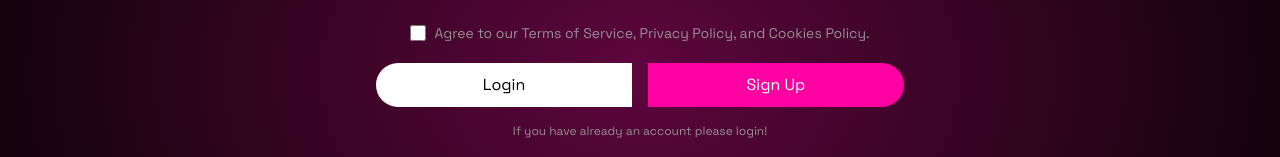
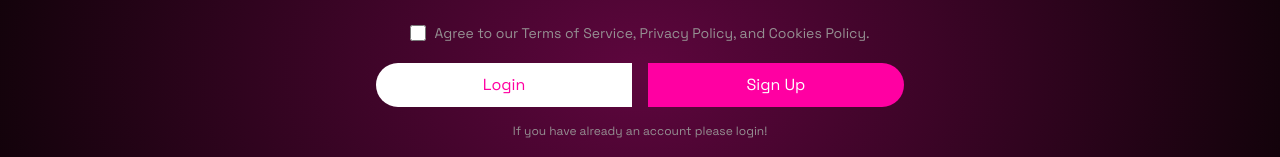
Before and after one commit to HamzaAliKundi/coltable-deshabord-admin, a React (Vite) app: page / in a window 1280 px wide. Shown: the part 489-646 px from the top of the page. Built offline with nearby package versions, Linux system fonts and the light colour scheme.

Commit message:
fix color

```diff
--- a/src/pages/auth/signUp.tsx
+++ b/src/pages/auth/signUp.tsx
@@ -240,14 +240,14 @@ const Signup = () => {
             <div className="flex justify-center mt-5 gap-4">
               <button
                 type="button"
-                className="w-full md:w-64 h-13 rounded-l-full bg-white text-black py-2.5 px-4 font-['Space_Grotesk']"
+                className="w-full md:w-64 h-13 rounded-l-full bg-white text-[#FF00A2] py-2.5 px-4 font-['Space_Grotesk']"
                 onClick={() => setIsLoginModalOpen(true)}
               >
                 Login
               </button>
               <button
                 type="submit"
-                className="w-full md:w-64 h-13 rounded-r-full bg-pink-500 text-white py-2.5 px-4 font-['Space_Grotesk']"
+                className="w-full md:w-64 h-13 rounded-r-full bg-[#FF00A2] text-white py-2.5 px-4 font-['Space_Grotesk']"
                 style={{ backgroundColor: "#FF00A2" }}
               >
                 Sign Up
```
